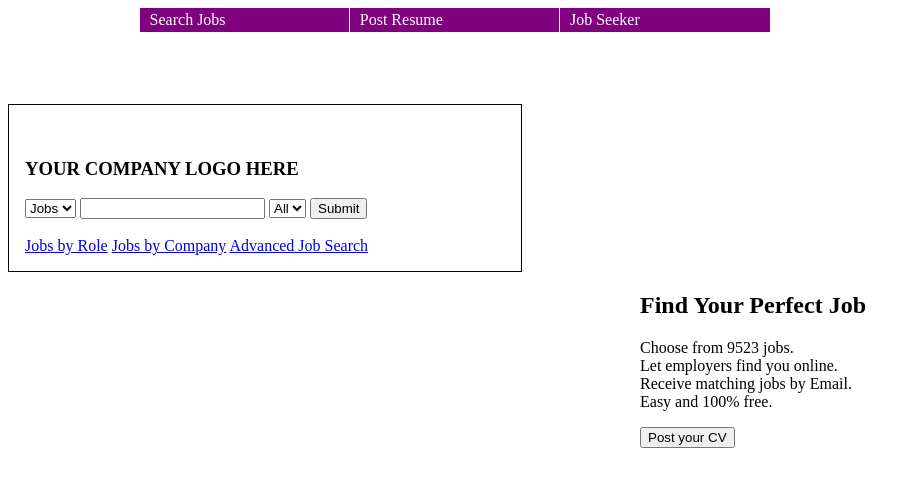
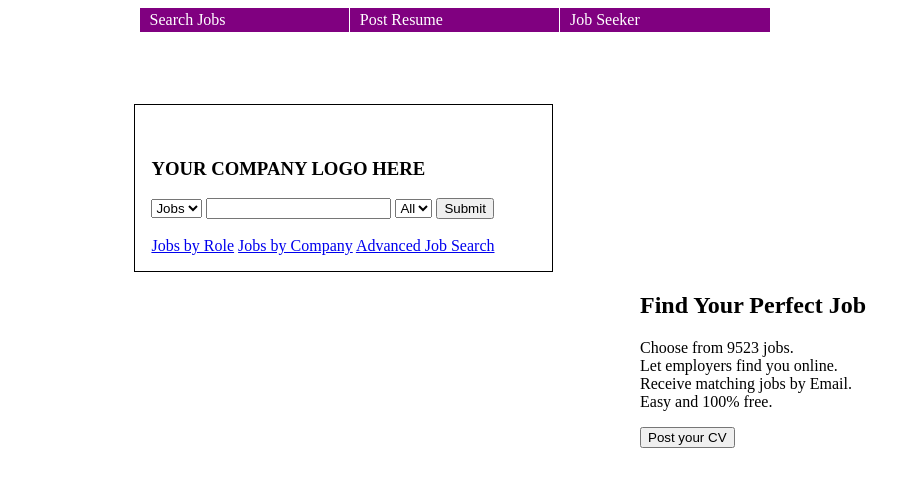
Before and after one commit to technomicssolutions/emplome, a Django app: page / in a window 1280 px wide. Shown: the top 487 px of the page, without its empty margins (0-921 px from the left). Run offline with Django 3.2, Linux system fonts and the light colour scheme; some libraries are stand-ins or nearby versions.

Commit message:
base strucuture chane, style change, url change

```diff
--- a/emplome/web/static/css/style.css
+++ b/emplome/web/static/css/style.css
@@ -114,11 +114,10 @@ border:1px red;
 }
 .div3
 {
-margin-left:200px;
+  margin: auto;
   margin-top:50px;
   width:900px;
   height:auto;
-/*background-color:#80b280;   //#E6E6FA;*/
   border:1px solid blue;
 }
 .separation{
@@ -424,3 +423,13 @@ form {
     min-height: 100%;
     width: 100%;
 }
+
+
+/************** Base styles *********************/
+
+.content {
+  width: 80%;
+  margin: auto;
+}
+
+/************* end base styles *****************/
--- a/emplome/web/templates/base.html
+++ b/emplome/web/templates/base.html
@@ -22,9 +22,10 @@
             {% block header %}
                 {% include 'header.html' %}
             {% endblock header %}
-
-            {% block content %}
-            {% endblock content %}
+            <div class="content">
+                {% block content %}
+                {% endblock content %}
+            </div>
 
             {% block footer %}
 <!--                 {% include 'footer.html'%} -->
--- a/emplome/web/urls.py
+++ b/emplome/web/urls.py
@@ -4,10 +4,7 @@ from web.views import *
 
 urlpatterns = patterns('',
 	url(r'^$', Home.as_view(), name='home'),
-	url(r'^full-time/', FullTime.as_view(), name='full_time'),
-	url(r'^recruiter-reg/', RecruiterRegistrationView.as_view(), name='register'),
-	url(r'^job_seeker_registration$', JobSeekerRegistration.as_view(), name='job_seeker_registration'),
-	url(r'^full-time/', FullTime.as_view(), name='full_time')
-
-	# url(r'^$', FullTime.as_view(), name='join')
+	url(r'^full-time/$', FullTime.as_view(), name='full_time'),
+	url(r'^recruiter-reg/$', RecruiterRegistrationView.as_view(), name='register'),
+	url(r'^job_seeker_registration/$', JobSeekerRegistration.as_view(), name='job_seeker_registration'),
 )
```
Lines whose indentation alone changed are shown as unchanged.
